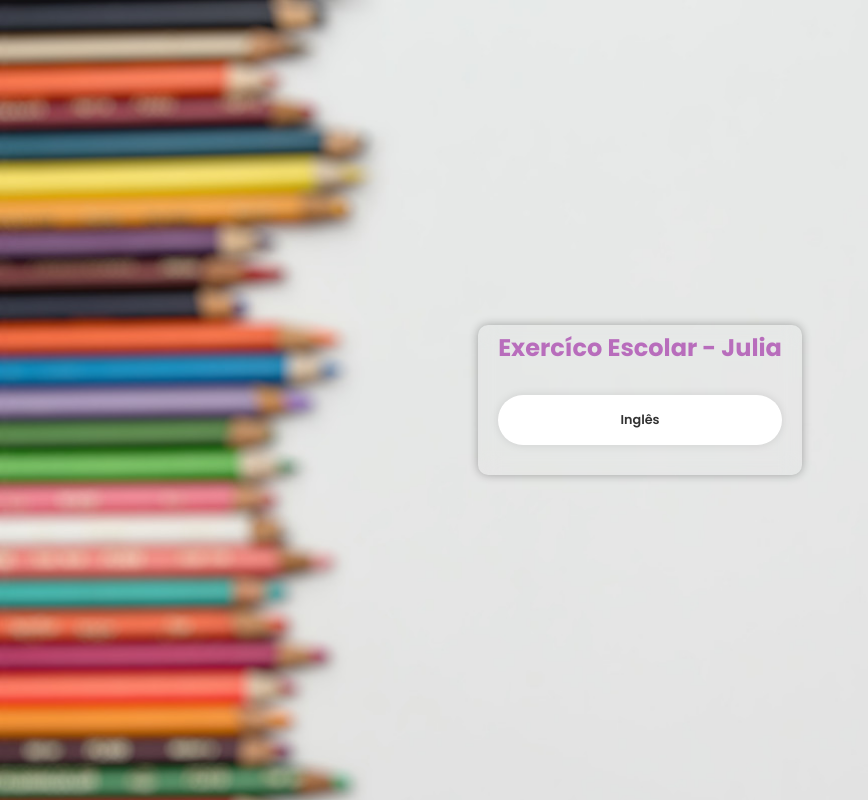
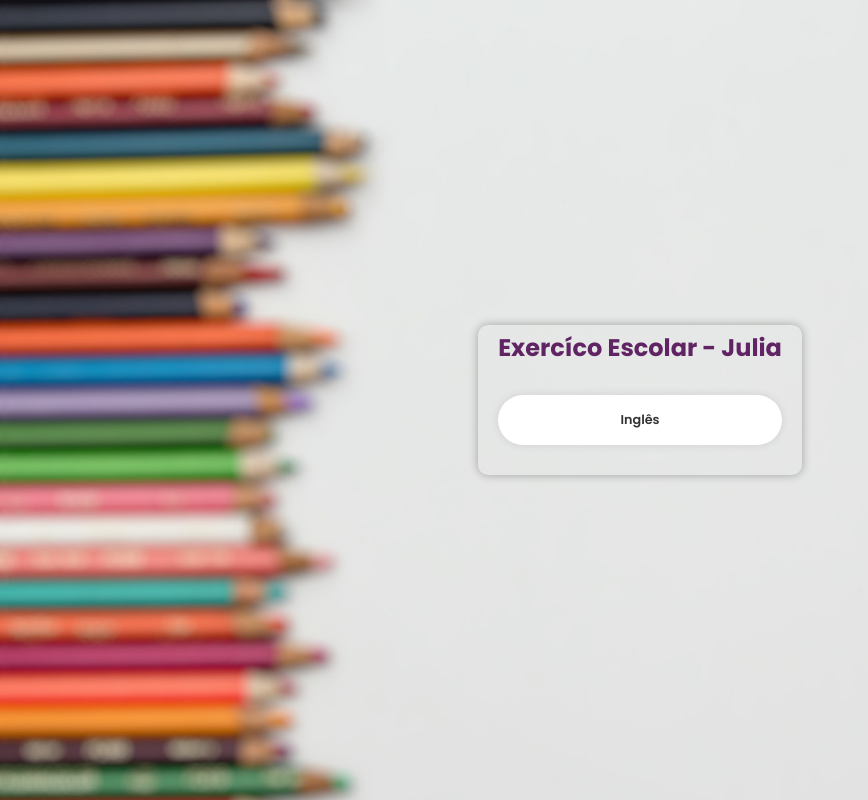
Before and after one commit to andreluizf-dev/julia, a plain HTML site: page index.html in a window 1280 px wide. Shown: the whole page, without its empty margins (0-868 px from the left). Drawn offline with Linux system fonts and the light colour scheme.

Commit message:
Add files via upload

```diff
--- a/css/geral.css
+++ b/css/geral.css
@@ -18,3 +18,7 @@ body {
     background-attachment: fixed;
 
 }
+
+:root{
+    --h1_cor: #602363;
+}
--- a/css/jogos.css
+++ b/css/jogos.css
@@ -6,7 +6,9 @@ body {
     align-items:center;
 }
 
- h1 { margin-bottom:10px; font-size: 20px; color: #b86dbc;}
+ h1 { margin-bottom:10px; font-size: 20px;
+    color: var(--h1_cor);
+}
 
  /* .scoreBox{ */
     /* scoreBox.style.marginTop = '5px'; */
--- a/css/style.css
+++ b/css/style.css
@@ -9,7 +9,7 @@
     color: #fff;
     padding: 5px 20px;
     box-shadow: 0 0 10px rgba(0, 0, 0, .3);
-    backdrop-filter: blur(10px);
+    backdrop-filter: blur(50px);
 }
 
 .cont_ingles{
@@ -25,8 +25,8 @@
 .container h1 {
     font-size: 1.5rem;
     text-align: center;
-    color: #b86dbc;
     padding-bottom: 30px;
+    color: var(--h1_cor);
 }
 
 .input-box {
```
